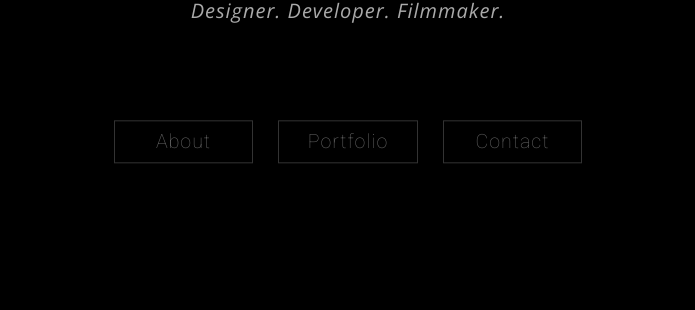
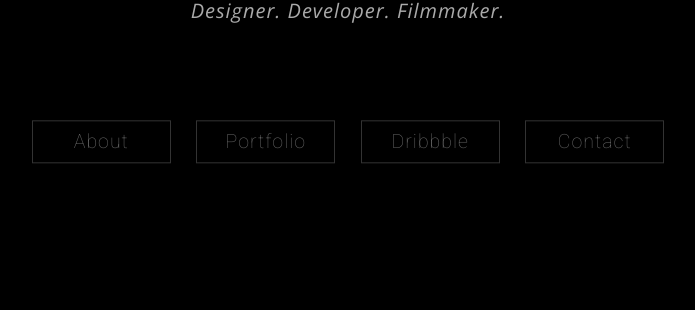
Before and after one commit to zhuoqun/jackschwarz-deploy, a Jekyll site: the page built from index.md, in a window 1280 px wide. Shown: the part 404-714 px from the top of the page, without its empty margins (292-987 px from the left). Built offline with Jekyll 4.4.1, drawn with Linux system fonts in a browser that asks for light colours; nearby versions of some CDN libraries.

Commit message:
Add link to dribbble

```diff
--- a/_includes/menu.html
+++ b/_includes/menu.html
@@ -22,6 +22,7 @@
               <ul>
                 <li><a href="{{ '/about/' | relative_url}}">About</a></li>
                 <li><a href="{{ '/portfolio/' | relative_url}}">Portfolio</a></li>
+                <li><a target="_blank" href="https://dribbble.com/jackschwarz">Dribbble</a></li>
                 <li><a href="{{ '/contact/' | relative_url}}">Contact</a></li>
               </ul>
             </nav>
--- a/_layouts/home.html
+++ b/_layouts/home.html
@@ -19,6 +19,7 @@
                   <ul>
                     <li><a href="{{ '/about/' | relative_url}}">About</a></li>
                     <li><a href="{{ '/portfolio/' | relative_url}}">Portfolio</a></li>
+                    <li><a target="_blank" href="https://dribbble.com/jackschwarz">Dribbble</a></li>
                     <li><a href="{{ '/contact/' | relative_url}}">Contact</a></li>
                   </ul>
                 </nav>
```
